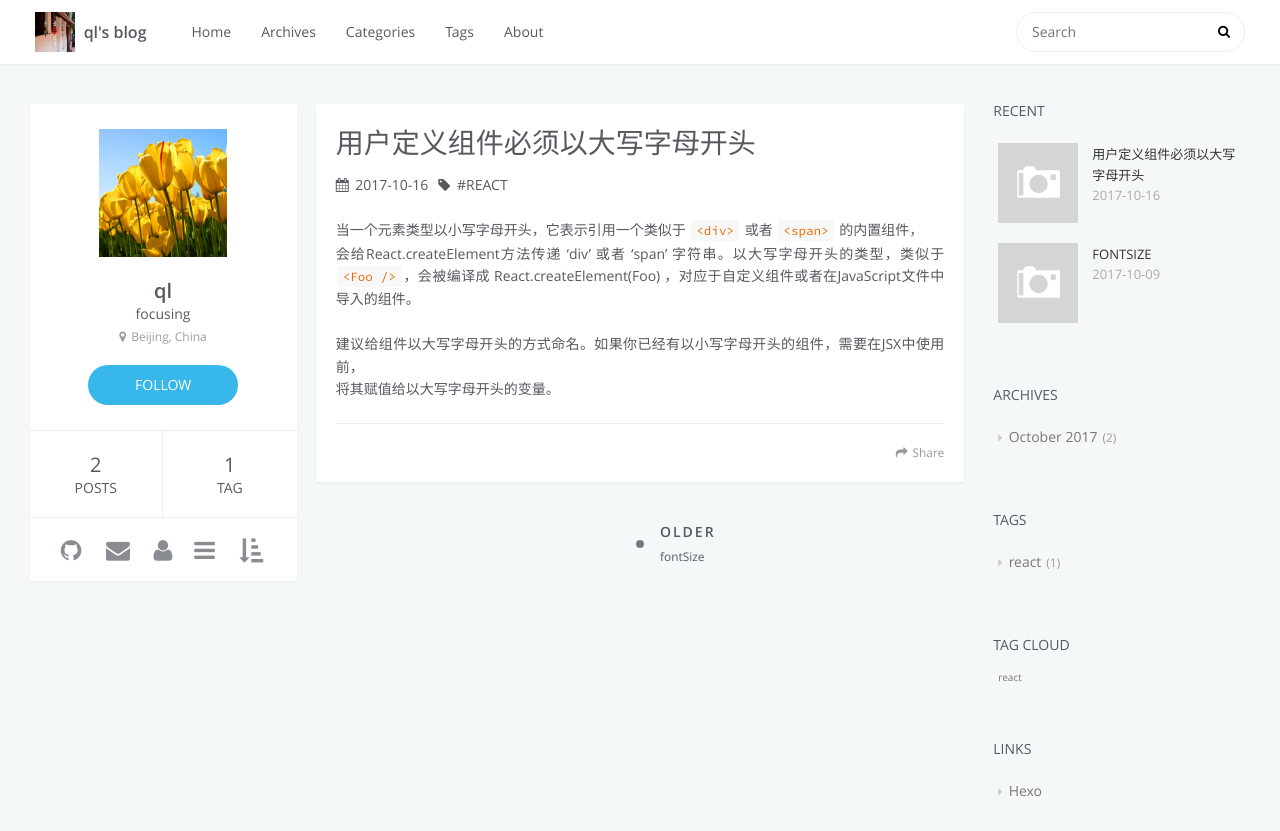
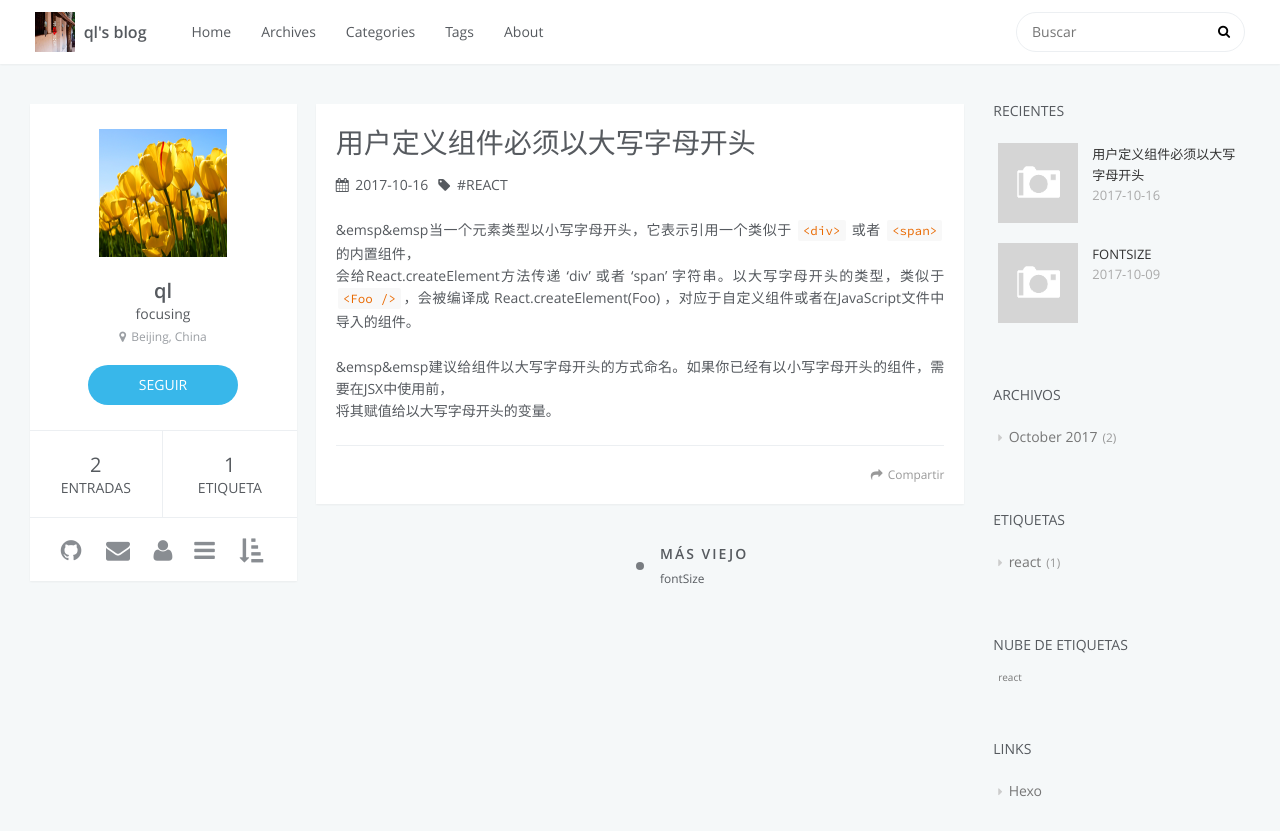
Before and after one commit to ql0816/ql, a plain HTML site: page 2017/10/16/react/index.html in a window 1280 px wide. Shown: the top 831 px of the page. Drawn offline with Linux system fonts and the light colour scheme.

Commit message:
Site updated: 2017-10-16 15:58:24

```diff
--- a/2017/10/16/react/index.html
+++ b/2017/10/16/react/index.html
@@ -5,17 +5,17 @@
 
     <title>用户定义组件必须以大写字母开头 | ql&#39;s blog</title>
     <meta name="viewport" content="width=device-width, initial-scale=1, maximum-scale=1" />
-    <meta name="description" content="当一个元素类型以小写字母开头，它表示引用一个类似于 &amp;lt;div&amp;gt; 或者 &amp;lt;span&amp;gt; 的内置组件，会给React.createElement方法传递 ‘div’ 或者 ‘span’ 字符串。以大写字母开头的类型，类似于 &amp;lt;Foo /&amp;gt;，会被编译成 React.createElement(Foo) ，对应于自定义组件或者在JavaScript文件中导入的组件。 建议">
+    <meta name="description" content="&amp;amp;emsp&amp;amp;emsp当一个元素类型以小写字母开头，它表示引用一个类似于 &amp;lt;div&amp;gt; 或者 &amp;lt;span&amp;gt; 的内置组件，会给React.createElement方法传递 ‘div’ 或者 ‘span’ 字符串。以大写字母开头的类型，类似于 &amp;lt;Foo /&amp;gt;，会被编译成 React.createElement(Foo) ，对应于自定义组件或者在Java">
 <meta name="keywords" content="react">
 <meta property="og:type" content="article">
 <meta property="og:title" content="用户定义组件必须以大写字母开头">
 <meta property="og:url" content="http://yoursite.com/2017/10/16/react/index.html">
 <meta property="og:site_name" content="ql&#39;s blog">
-<meta property="og:description" content="当一个元素类型以小写字母开头，它表示引用一个类似于 &amp;lt;div&amp;gt; 或者 &amp;lt;span&amp;gt; 的内置组件，会给React.createElement方法传递 ‘div’ 或者 ‘span’ 字符串。以大写字母开头的类型，类似于 &amp;lt;Foo /&amp;gt;，会被编译成 React.createElement(Foo) ，对应于自定义组件或者在JavaScript文件中导入的组件。 建议">
-<meta property="og:updated_time" content="2017-10-16T07:53:48.901Z">
+<meta property="og:description" content="&amp;amp;emsp&amp;amp;emsp当一个元素类型以小写字母开头，它表示引用一个类似于 &amp;lt;div&amp;gt; 或者 &amp;lt;span&amp;gt; 的内置组件，会给React.createElement方法传递 ‘div’ 或者 ‘span’ 字符串。以大写字母开头的类型，类似于 &amp;lt;Foo /&amp;gt;，会被编译成 React.createElement(Foo) ，对应于自定义组件或者在Java">
+<meta property="og:updated_time" content="2017-10-16T07:58:12.842Z">
 <meta name="twitter:card" content="summary">
 <meta name="twitter:title" content="用户定义组件必须以大写字母开头">
-<meta name="twitter:description" content="当一个元素类型以小写字母开头，它表示引用一个类似于 &amp;lt;div&amp;gt; 或者 &amp;lt;span&amp;gt; 的内置组件，会给React.createElement方法传递 ‘div’ 或者 ‘span’ 字符串。以大写字母开头的类型，类似于 &amp;lt;Foo /&amp;gt;，会被编译成 React.createElement(Foo) ，对应于自定义组件或者在JavaScript文件中导入的组件。 建议">
+<meta name="twitter:description" content="&amp;amp;emsp&amp;amp;emsp当一个元素类型以小写字母开头，它表示引用一个类似于 &amp;lt;div&amp;gt; 或者 &amp;lt;span&amp;gt; 的内置组件，会给React.createElement方法传递 ‘div’ 或者 ‘span’ 字符串。以大写字母开头的类型，类似于 &amp;lt;Foo /&amp;gt;，会被编译成 React.createElement(Foo) ，对应于自定义组件或者在Java">
 
 
 
@@ -79,7 +79,7 @@
             <div id="search-form-wrap">
 
     <form class="search-form">
-        <input type="text" class="st-default-search-input search-form-input" placeholder="Search" />
+        <input type="text" class="st-default-search-input search-form-input" placeholder="Buscar" />
         <button type="submit" class="search-form-submit"></button>
     </form>
     <script type="text/javascript">
@@ -129,7 +129,7 @@ _st('install','true','2.0.0');
                 <td>
 
     <div class="search-form">
-        <input type="text" class="st-default-search-input search-form-input" placeholder="Search" />
+        <input type="text" class="st-default-search-input search-form-input" placeholder="Buscar" />
     </div>
 
                 </td>
@@ -149,16 +149,16 @@ _st('install','true','2.0.0');
             <h2 id="name">ql</h2>
             <h3 id="title">focusing</h3>
             <span id="location"><i class="fa fa-map-marker"></i>Beijing, China</span>
-            <a id="follow" target="_blank" href="https://github.com/ql0816/">FOLLOW</a>
+            <a id="follow" target="_blank" href="https://github.com/ql0816/">SEGUIR</a>
         </div>
         <div class="article-info profile-block">
             <div class="article-info-block">
                 2
-                <span>posts</span>
+                <span>Entradas</span>
             </div>
             <div class="article-info-block">
                 1
-                <span>tag</span>
+                <span>Etiqueta</span>
             </div>
         </div>
 
@@ -243,8 +243,8 @@ _st('install','true','2.0.0');
         <div class="article-entry" itemprop="articleBody">
 
 
-            <p>当一个元素类型以小写字母开头，它表示引用一个类似于 <code>&lt;div&gt;</code> 或者 <code>&lt;span&gt;</code> 的内置组件，<br>会给React.createElement方法传递 ‘div’ 或者 ‘span’ 字符串。以大写字母开头的类型，类似于 <code>&lt;Foo /&gt;</code>，会被编译成 React.createElement(Foo) ，对应于自定义组件或者在JavaScript文件中导入的组件。</p>
-<p>建议给组件以大写字母开头的方式命名。如果你已经有以小写字母开头的组件，需要在JSX中使用前，<br>将其赋值给以大写字母开头的变量。</p>
+            <p>&amp;emsp&amp;emsp当一个元素类型以小写字母开头，它表示引用一个类似于 <code>&lt;div&gt;</code> 或者 <code>&lt;span&gt;</code> 的内置组件，<br>会给React.createElement方法传递 ‘div’ 或者 ‘span’ 字符串。以大写字母开头的类型，类似于 <code>&lt;Foo /&gt;</code>，会被编译成 React.createElement(Foo) ，对应于自定义组件或者在JavaScript文件中导入的组件。</p>
+<p>&amp;emsp&amp;emsp建议给组件以大写字母开头的方式命名。如果你已经有以小写字母开头的组件，需要在JSX中使用前，<br>将其赋值给以大写字母开头的变量。</p>
 
 
         </div>
@@ -255,7 +255,7 @@ _st('install','true','2.0.0');
 
 </div>
 
-    <a data-url="http://yoursite.com/2017/10/16/react/" data-id="cj8ttzesq00005kdliyu4tw9l" class="article-share-link"><i class="fa fa-share"></i>Share</a>
+    <a data-url="http://yoursite.com/2017/10/16/react/" data-id="cj8ttzesq00005kdliyu4tw9l" class="article-share-link"><i class="fa fa-share"></i>Compartir</a>
 <script>
     (function ($) {
         // Prevent duplicate binding
@@ -332,7 +332,7 @@ _st('install','true','2.0.0');
 
 
         <a href="/2017/10/09/fontSize/" id="article-nav-older" class="article-nav-link-wrap">
-            <strong class="article-nav-caption">Older</strong>
+            <strong class="article-nav-caption">Más viejo</strong>
             <div class="article-nav-title">fontSize</div>
         </a>
 
@@ -353,7 +353,7 @@ _st('install','true','2.0.0');
 
 
     <div class="widget-wrap">
-        <h3 class="widget-title">recent</h3>
+        <h3 class="widget-title">Recientes</h3>
         <div class="widget">
             <ul id="recent-post" class="">
 
@@ -404,7 +404,7 @@ _st('install','true','2.0.0');
 
 
     <div class="widget-wrap">
-        <h3 class="widget-title">archives</h3>
+        <h3 class="widget-title">Archivos</h3>
         <div class="widget">
             <ul class="archive-list"><li class="archive-list-item"><a class="archive-list-link" href="/archives/2017/10/">October 2017</a><span class="archive-list-count">2</span></li></ul>
         </div>
@@ -413,7 +413,7 @@ _st('install','true','2.0.0');
 
 
     <div class="widget-wrap">
-        <h3 class="widget-title">tags</h3>
+        <h3 class="widget-title">Etiquetas</h3>
         <div class="widget">
             <ul class="tag-list"><li class="tag-list-item"><a class="tag-list-link" href="/tags/react/">react</a><span class="tag-list-count">1</span></li></ul>
         </div>
@@ -422,7 +422,7 @@ _st('install','true','2.0.0');
 
 
     <div class="widget-wrap">
-        <h3 class="widget-title">tag cloud</h3>
+        <h3 class="widget-title">Nube de etiquetas</h3>
         <div class="widget tagcloud">
             <a href="/tags/react/" style="font-size: 10px;">react</a>
         </div>
@@ -431,7 +431,7 @@ _st('install','true','2.0.0');
 
 
     <div class="widget-wrap widget-list">
-        <h3 class="widget-title">links</h3>
+        <h3 class="widget-title">Links</h3>
         <div class="widget">
             <ul>
 
```
Also changed, not shown: 2017/10/09/fontSize/index.html (+12 -12 lines), about/index.html (+11 -11 lines), archives/2017/10/index.html (+11 -11 lines), archives/2017/index.html (+11 -11 lines), archives/index.html (+11 -11 lines), categories/index.html (+10 -10 lines), content.json (+1 -1 lines), index.html (+14 -14 lines), tags/index.html (+10 -10 lines), tags/react/index.html (+11 -11 lines).
